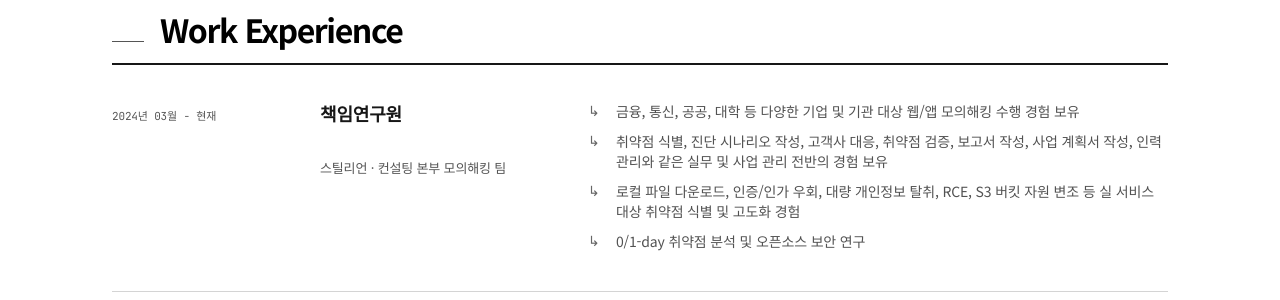
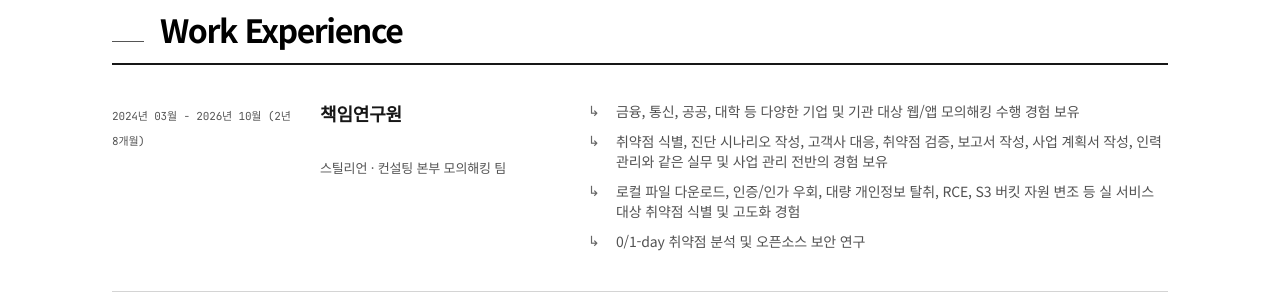
Before and after one commit to filime/filime.github.io, a Jekyll site: the page built from index.html, in a window 1280 px wide and 900 px high, scrolled down 647 px. Shown: the part 151-451 px from the top of the window. Built offline with Jekyll 4.4.1, drawn with Linux system fonts in a browser that asks for light colours.

Commit message:
Update timeline date range in index.html

```diff
--- a/index.html
+++ b/index.html
@@ -55,7 +55,7 @@ layout: home
       <div class="timeline-line" aria-hidden="true"></div>
       <div class="timeline-items">
         <article class="timeline-item">
-          <div class="timeline-date-row"><span>2024년 03월 - 현재</span></div>
+          <div class="timeline-date-row"><span>2024년 03월 - 2026년 10월 (2년 8개월)</span></div>
           <h3>책임연구원</h3>
           <p class="timeline-org">스틸리언 · 컨설팅 본부 모의해킹 팀</p>
           <ul class="timeline-list">
```
